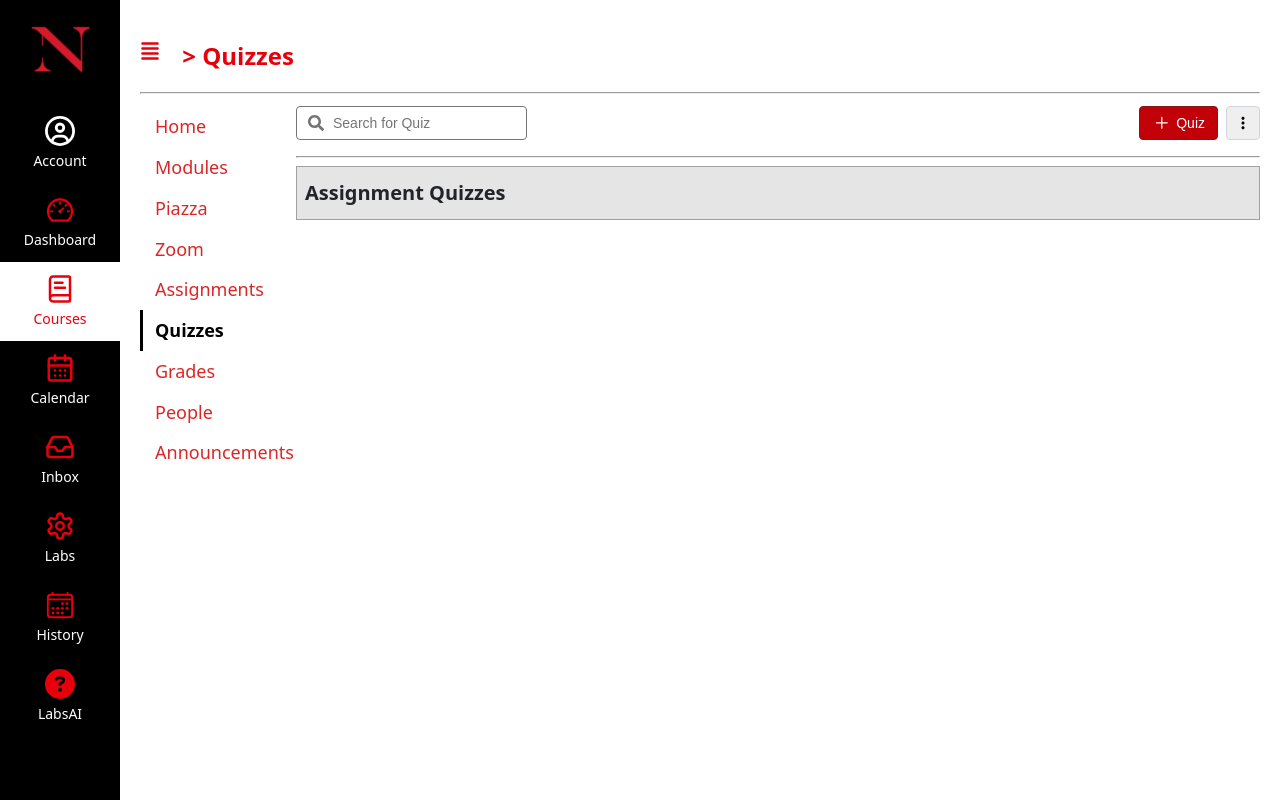
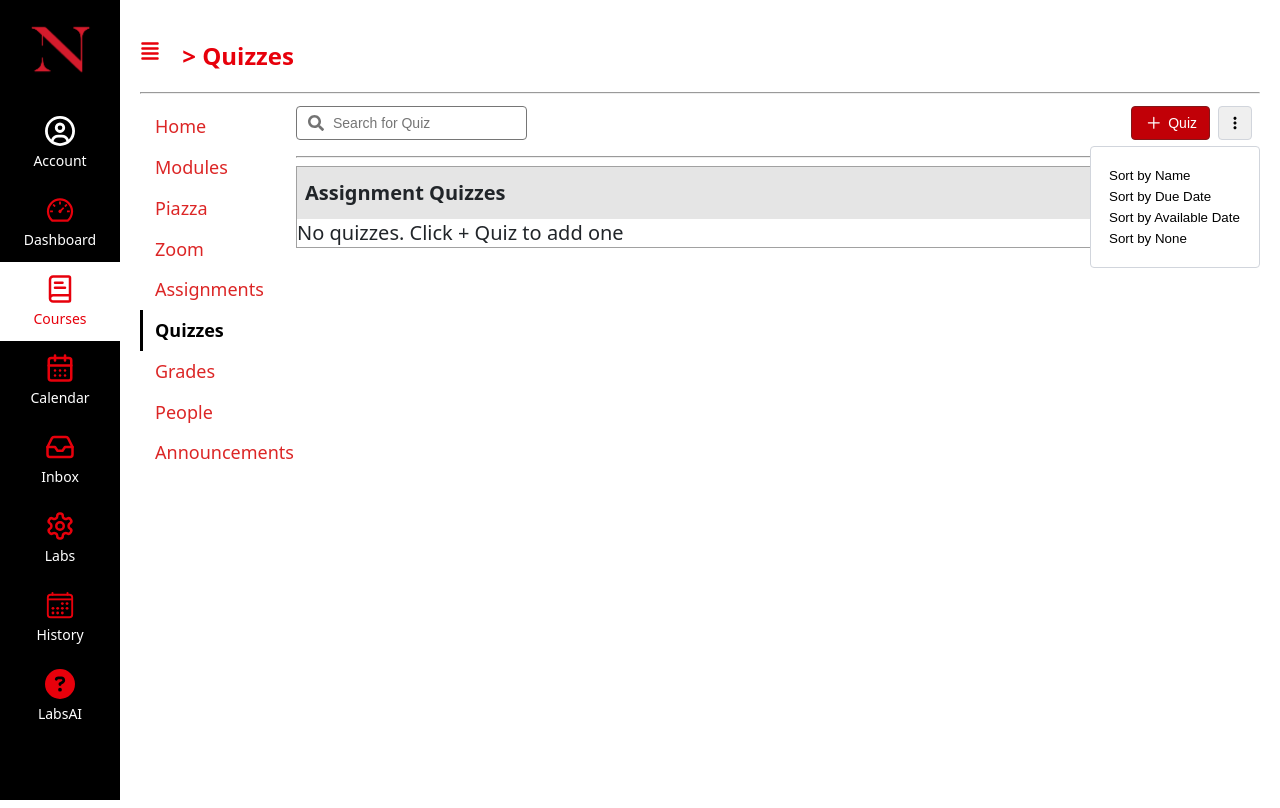
Before and after one commit to tania-bhatti/kambaz, a Next.js app: page /courses/1/quizzes in a window 1280 px wide. Both pictures are taken after a click on the button 1243 px from the left and 122 px from the top of the page. Built offline with nearby package versions, Linux system fonts and the light colour scheme.

Commit message:
added sort

```diff
--- a/app/(kambaz)/courses/[cid]/quizzes/page.tsx
+++ b/app/(kambaz)/courses/[cid]/quizzes/page.tsx
@@ -1,4 +1,5 @@
 "use client"
+
 import { FaSearch } from "react-icons/fa";
 import { GoPlus } from "react-icons/go";
 import { IoMdMore } from "react-icons/io";
@@ -6,13 +7,22 @@ import QuizItem from "./QuizItem";
 import { useParams, useRouter } from "next/navigation";
 import { useAccountContext } from "@/app/(kambaz)/account/AccountContext";
 import { useQuizzesStore } from "@/app/(kambaz)/store/quizzesStore";
+import { useState } from "react";
 
 export default function Quizzes() {
+  const [sortBy, setSortBy] = useState("none");
+  const [menuOpen, setMenuOpen] = useState(false);
   const { currentUser } = useAccountContext();
   const isFaculty = currentUser?.role === "FACULTY";
   const { cid } = useParams<{ cid: string }>();
   const allQuizzes = useQuizzesStore((state) => state.quizzes);
   const quizzes = allQuizzes.filter((q) => q.course === cid);
+  const sortedQuizzes = quizzes.toSorted((a, b) => {
+    if (sortBy === "title") return a.title.localeCompare(b.title);
+    if (sortBy === "due") return a.due.localeCompare(b.due);
+    if (sortBy === "available") return a.available.localeCompare(b.available);
+    return 0;
+  });
   const router = useRouter();
   return (
     <div id="wd-quizzes">
@@ -39,28 +49,87 @@ export default function Quizzes() {
               id="wd-more-quiz"
               type="button"
               className="inline-flex items-center gap-1 border border-gray-300 rounded cursor-pointer"
+              onClick={() => setMenuOpen(!menuOpen)}
             >
               <IoMdMore className="size-5"/>
             </button>
+            <div className="relative">
+              {menuOpen && (
+                <div className="flex flex-col w-[170px] border border-gray-300 absolute gap-1 right-0 top-10 z-10 bg-white rounded px-3 py-5">
+                  <button
+                    id="wd-menu-sort-name"
+                    className="w-full text-left bg-transparent border-0 cursor-pointer"
+                    onClick={() => {
+                      setSortBy("title");
+                      setMenuOpen(false);
+                    }}
+                    title="Sort by name"
+                  >
+                    Sort by Name
+                  </button>
+                  <button
+                    id="wd-menu-sort-due"
+                    className="w-full text-left bg-transparent border-0 cursor-pointer"
+                    onClick={() => {
+                      setSortBy("due");
+                      setMenuOpen(false);
+                    }}
+                    title="Sort by due date"
+                  >
+                    Sort by Due Date
+                  </button>
+                  <button
+                    id="wd-menu-sort-available"
+                    className="w-full text-left bg-transparent border-0 cursor-pointer"
+                    onClick={() => {
+                      setSortBy("available");
+                      setMenuOpen(false);
+                    }}
+                    title="Sort by available date"
+                  >
+                    Sort by Available Date
+                  </button>
+                  <button
+                    id="wd-menu-sort-none"
+                    className="w-full text-left bg-transparent border-0 cursor-pointer"
+                    onClick={() => {
+                      setSortBy("none");
+                      setMenuOpen(false);
+                    }}
+                    title="Sort by none"
+                  >
+                    Sort by None
+                  </button>
+                </div>
+              )}
+            </div>
           </div>
         {/* )} */}
       </div>
       <hr />
-      <div className="wd-quiz mb-5 overflow-hidden border border-neutral-400 p-0 text-xl">
+      <div className="wd-quiz mb-5 border border-neutral-400 p-0 text-xl">
         <div className="wd-title flex items-center justify-between bg-neutral-200 p-3 ps-2 font-semibold">
           Assignment Quizzes
         </div>
-        <ul id="wd-quiz-list" className="m-0 list-none p-0">
-          {quizzes.map((quiz) => (
+        {quizzes.length === 0
+          ? <span>No quizzes. Click + Quiz to add one</span>
+          : <ul id="wd-quiz-list" className="m-0 list-none p-0">
+            {sortedQuizzes.map((quiz) => (
               <QuizItem
                 key={quiz._id}
                 cid={cid}
                 qid={quiz._id}
                 title={quiz.title}
+                points={quiz.points}
+                numQuestions={quiz.numQuestions}
+                available={quiz.available}
+                due={quiz.due}
+                until={quiz.until}
                 published={quiz.published}
                 />
             ))}
           </ul>
+        }
       </div>
     </div>
   );
```
Lines whose indentation alone changed are shown as unchanged.
